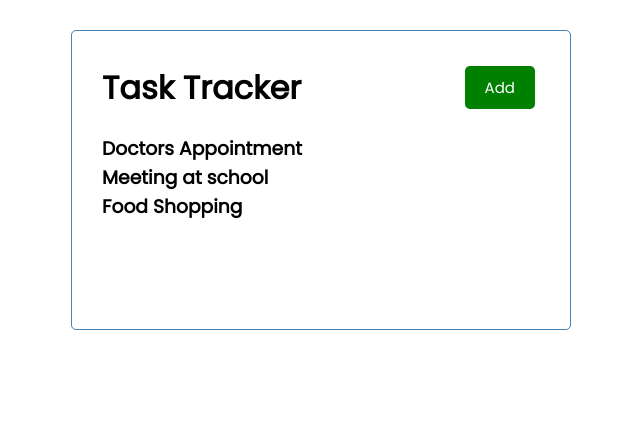
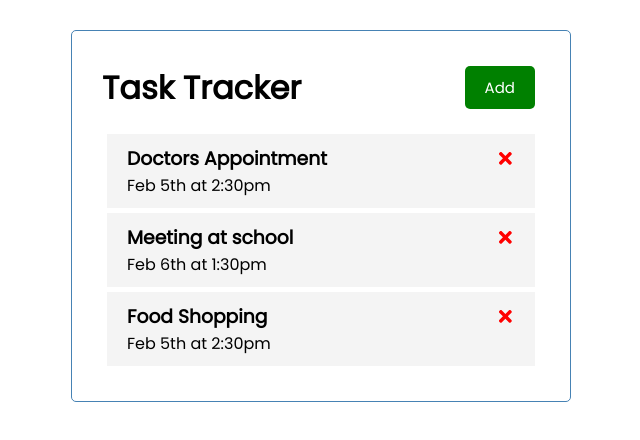
Before and after one commit to chriscervenka/react-task-tracker, a React (Create React App) app: page / in a window 1280 px wide. Shown: the top 440 px of the page, without its empty margins (319-959 px from the left). Built offline with nearby package versions, Linux system fonts and the light colour scheme.

Commit message:
20211018 Commitment

```diff
--- a/package.json
+++ b/package.json
@@ -8,6 +8,7 @@
     "@testing-library/user-event": "^12.8.3",
     "react": "^17.0.2",
     "react-dom": "^17.0.2",
+    "react-icons": "^4.3.1",
     "react-scripts": "4.0.3",
     "web-vitals": "^1.1.2"
   },
--- a/src/App.js
+++ b/src/App.js
@@ -29,10 +29,18 @@ const App = () => {
     }
   ])
 
+  // DELETE Task
+  const deleteTask = (id) => {
+    // console.log('delete', id)
+    setTasks(tasks.filter((task) => task.id !== id))
+  }
+
   return (
     <div className="container">
       <Header />
-      <Tasks tasks={tasks} />
+      {tasks.length > 0 ? <Tasks tasks={tasks}
+              onDelete={deleteTask}
+      /> : 'No Tasks to show!'}
     </div>
 
 
--- a/src/components/Task.js
+++ b/src/components/Task.js
@@ -1,10 +1,12 @@
+import { FaTimes } from 'react-icons/fa'
 
-import PropTypes from 'prop-types'
-
-const Task = () => {
+const Task = ({task, onDelete}) => {
     return (
-        <div className={`task ${task.reminder && 'reminder'}`}>
-
+        <div className='task'>
+            <h3>{task.text}{' '} <FaTimes style={{ color:'ff0000', cursor: 'pointer' }}
+                onClick={() => onDelete(task.id)} />
+            </h3>
+            <p>{task.day}</p>
         </div>
     )
 }
--- a/src/components/Tasks.js
+++ b/src/components/Tasks.js
@@ -1,12 +1,14 @@
 // import { useState } from "react"
+import Task from "./Task"
 
-const Tasks = ({tasks}) => {
+const Tasks = ({tasks, onDelete}) => {
 
     return (
 
         <>
             {tasks.map((task) => (
-                <h3 key={task.id}>{task.text}</h3>
+                <Task key={task.id} task={task}
+                onDelete={onDelete} />
             ))}
         </>
     )
--- a/src/index.css
+++ b/src/index.css
@@ -21,7 +21,7 @@ code {
   margin: 30px auto;
   overflow: auto;
   min-height: 300px;
-  border: 1px solid steelblue;
+  border: 1px solid #4682b4;
   padding: 30px;
   border-radius: 5px;
 }
@@ -64,11 +64,11 @@ code {
   background: #f4f4f4;
   margin: 5px;
   padding: 10px 20px;
-  cursor: pointer;
+  /* cursor: pointer; */
 }
 
 .task.reminder {
-  border-left: 5px solid green;
+  border-left: 5px solid #008000;
 }
 
 .task h3 {
```
Also changed, not shown: 1 other file (tests, documents, lock files or other folders).
